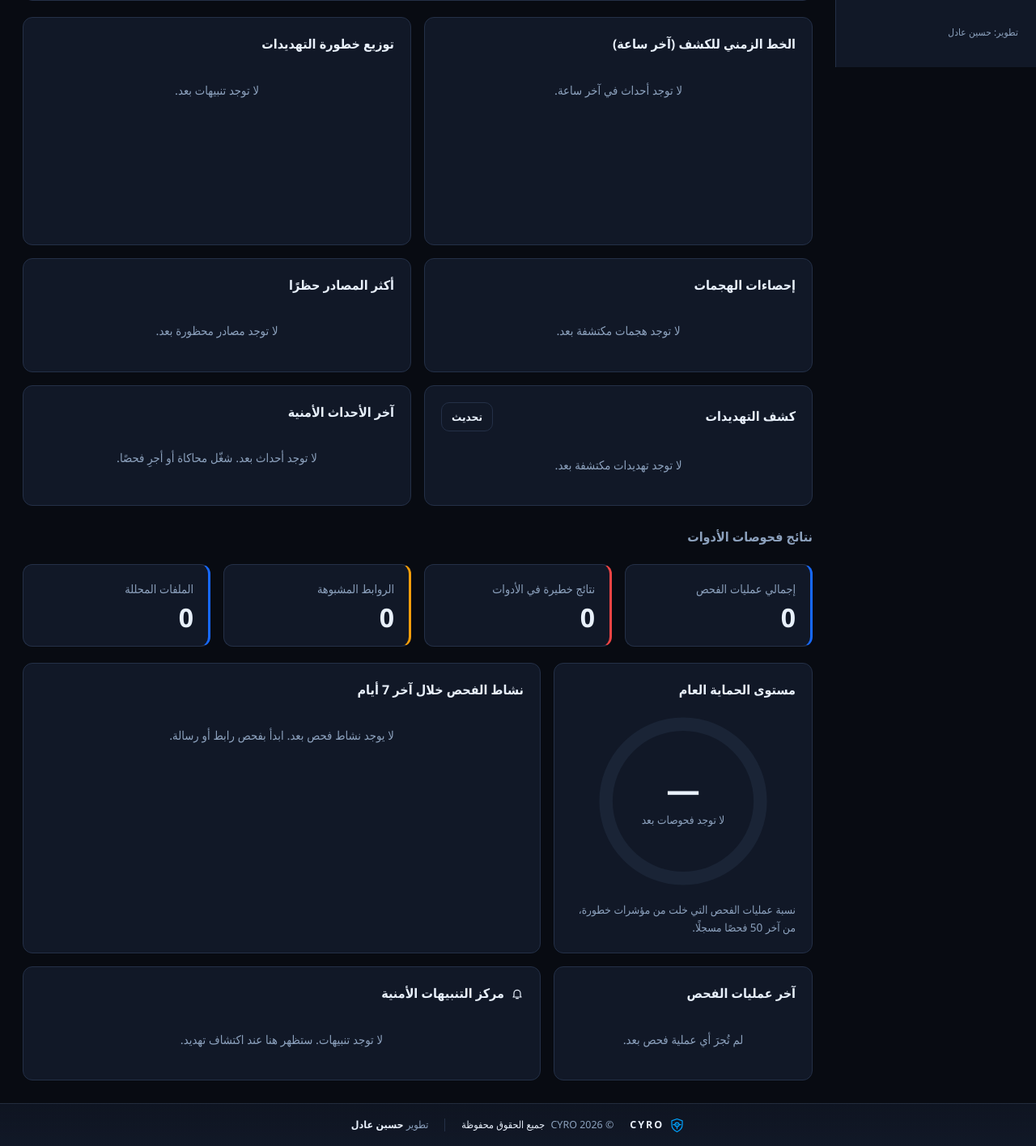
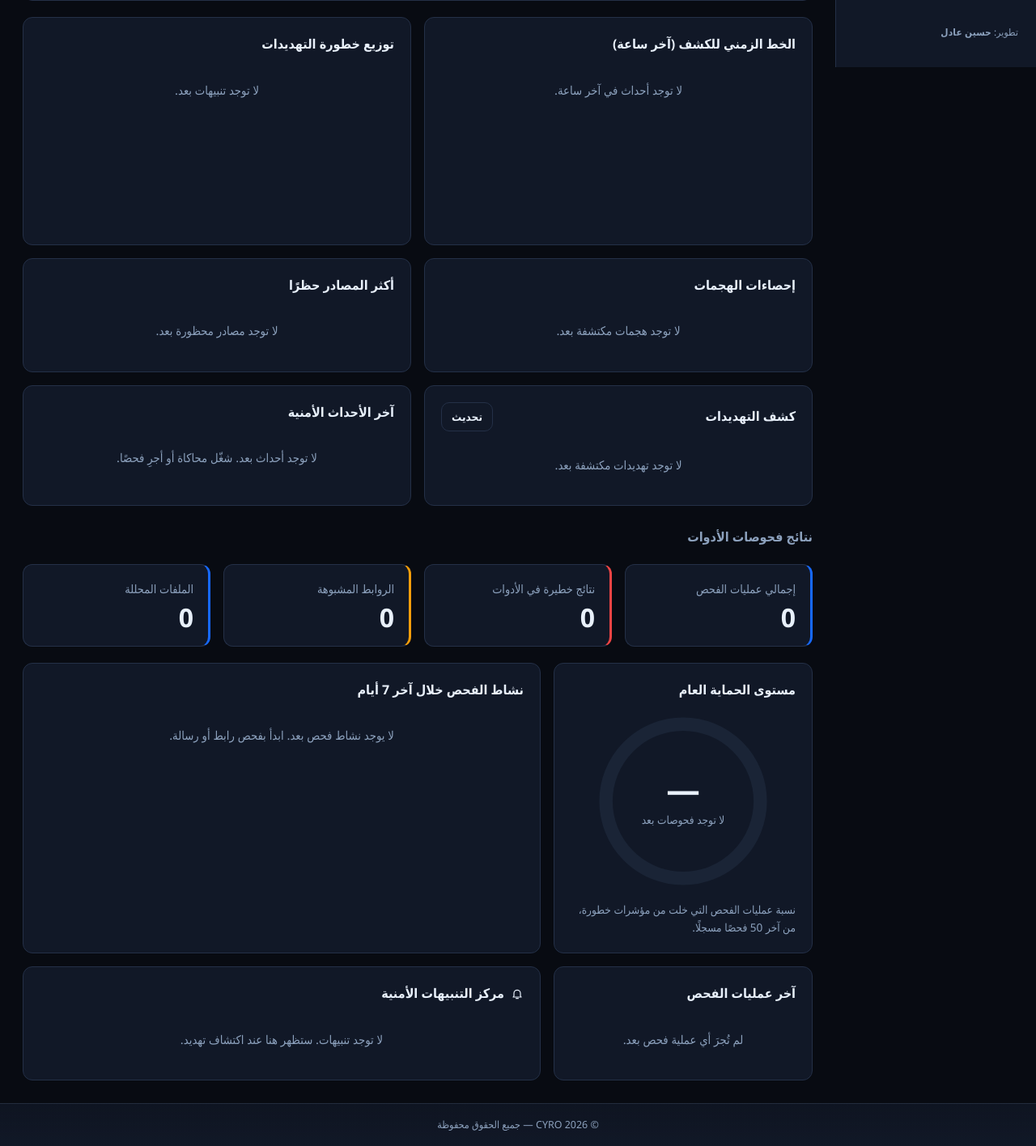
Before and after one commit to hasseensahaeri-ux/CYRO, a Flask app: page / in a window 1280 px wide. Shown: the part 717-2133 px from the top of the page at 81% size. Run offline with Flask 3, Linux system fonts and the light colour scheme; data that the repository does not hold is empty.

Commit message:
Move developer credit into sidebar and simplify footer

```diff
--- a/frontend/templates/base.html
+++ b/frontend/templates/base.html
@@ -51,7 +51,7 @@
       {% endfor %}
     </nav>
     <p class="tagline" data-i18n="tagline"></p>
-    <p class="developer-credit">تطوير: حسين عادل</p>
+    <p class="developer-credit" dir="rtl">تطوير: <strong>حسين عادل</strong></p>
   </aside>
   <div class="scrim" id="scrim"></div>
 
@@ -65,14 +65,8 @@
     <main class="content">{% block content %}{% endblock %}</main>
   </div>
 </div>
-<footer class="site-footer" aria-label="حقوق النشر">
-  <div class="footer-signature">
-    <svg class="footer-mark" aria-hidden="true"><use href="#i-logo"/></svg>
-    <span>CYRO</span>
-  </div>
-  <p class="footer-rights">© 2026 CYRO <span>جميع الحقوق محفوظة</span></p>
-  <span class="footer-divider" aria-hidden="true"></span>
-  <p class="footer-credit">تطوير <strong>حسين عادل</strong></p>
+<footer class="site-footer" aria-label="حقوق النشر" dir="rtl">
+  <span class="footer-rights">© 2026 CYRO — جميع الحقوق محفوظة</span>
 </footer>
 <div class="toasts" id="toasts" role="status" aria-live="polite"></div>
 <script src="{{ url_for('static', filename='js/i18n.js') }}"></script>
```
